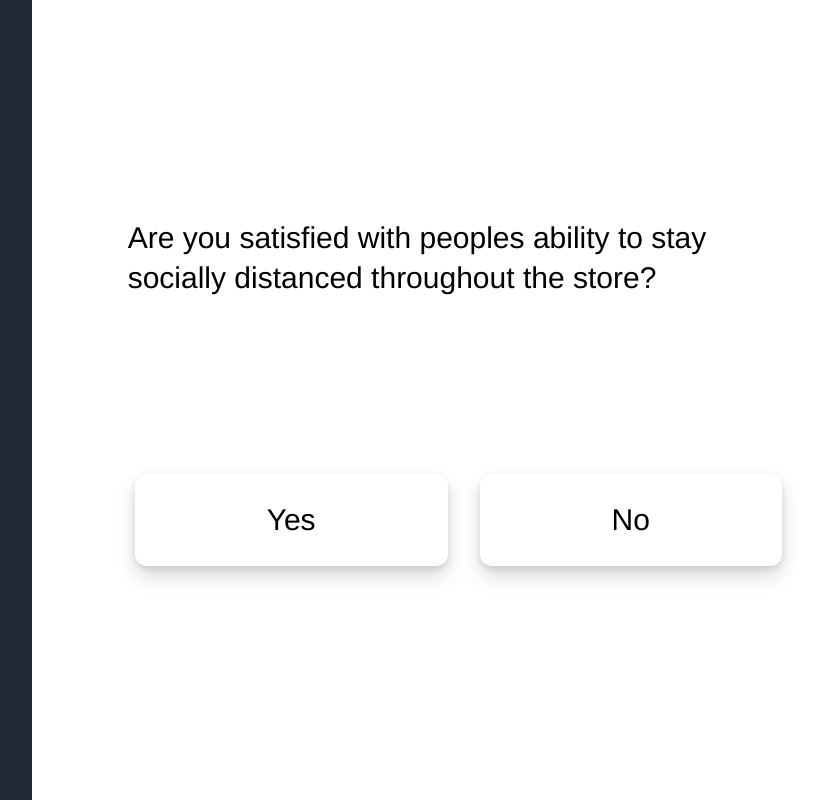
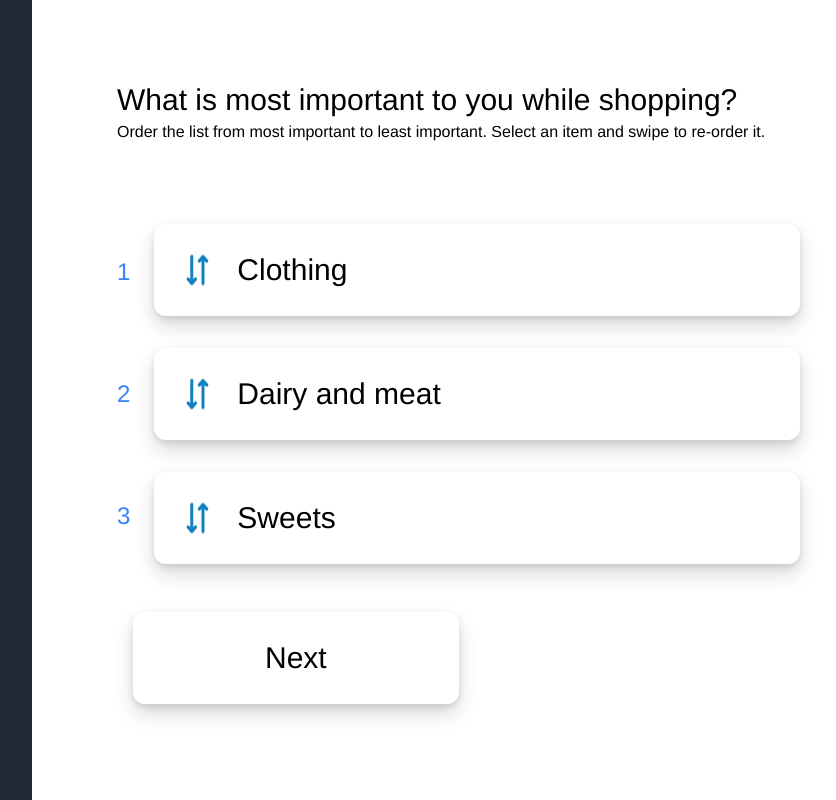
Before and after one commit to andershoegh/feedback-collection-system, a React (Create React App) app: page / in a window 1280 px wide. Shown: the whole page, without its empty margins (395-1231 px from the left). Built offline with nearby package versions, Linux system fonts and the light colour scheme.

Commit message:
Basic ranking functionality in place

```diff
--- /dev/null
+++ b/src/QuestionTypes/RankingQuestion.css
@@ -0,0 +1,45 @@
+.active-item {
+    animation: wiggle 1.8s infinite;
+}
+
+@keyframes wiggle {
+    0% {
+        transform: rotate(-0.2deg);
+    }
+    10% {
+        transform: rotate(0.4deg);
+    }
+    20% {
+        transform: rotate(-0.4deg);
+    }
+    25% {
+        transform: rotate(0.4deg);
+    }
+    30% {
+        transform: rotate(-0.4deg);
+    }
+    35% {
+        transform: rotate(0.4deg);
+    }
+    40% {
+        transform: rotate(-0.4deg);
+    }
+    50% {
+        transform: rotate(0.4deg);
+    }
+    60% {
+        transform: rotate(-0.2deg);
+    }
+    70% {
+        transform: rotate(0.2deg);
+    }
+    80% {
+        transform: rotate(-0.2deg);
+    }
+    90% {
+        transform: rotate(0.2deg);
+    }
+    100% {
+        transform: rotate(-0.2deg);
+    }
+}
--- /dev/null
+++ b/src/QuestionTypes/RankingQuestion.tsx
@@ -0,0 +1,97 @@
+import React, { useState, useEffect } from 'react';
+import './RankingQuestion.css';
+import Arrows from '../Resources/ArrowsDownUp.png';
+
+export interface RankingQuestionProps {
+    currentStep: number;
+    renderOnStep: number;
+    question: string;
+    subText: string;
+    items: string[];
+}
+
+const RankingQuestion: React.FC<RankingQuestionProps> = (props) => {
+    const { currentStep, renderOnStep, question, subText, items } = props;
+    const [activatedItem, setActivatedItem] = useState<HTMLDivElement>();
+    const [list, setList] = useState<string[]>(items);
+
+    useEffect(() => {
+        const handleKeyPress = (e: KeyboardEvent) => {
+            let index = list.findIndex((item) => item === activatedItem!.children[1].innerHTML) || -1;
+            let newList = list;
+
+            switch (e.key) {
+                case 'w':
+                    updateListOrder(newList, index, index - 1);
+                    break;
+                case 's':
+                    updateListOrder(newList, index, index + 1);
+                    break;
+            }
+
+            console.log(list);
+        };
+
+        window.addEventListener('keydown', handleKeyPress);
+
+        return () => {
+            window.removeEventListener('keydown', handleKeyPress);
+        };
+    }, [activatedItem, list, setList]);
+
+    const activateItem = (item: EventTarget) => {
+        let newItem = item as HTMLDivElement;
+        activatedItem?.classList.remove('active-item');
+        newItem.classList.add('active-item');
+        setActivatedItem(newItem);
+    };
+
+    const updateListOrder = (list: string[], oldIndex: number, newIndex: number) => {
+        if (newIndex < list.length && newIndex >= 0) {
+            let newList = list;
+            newList.splice(newIndex, 0, list.splice(oldIndex, 1)[0]);
+            setList(newList);
+        }
+    };
+
+    return (
+        <>
+            {currentStep !== renderOnStep ? null : (
+                <div className="w-4/5">
+                    <div className="text-3xl leading-10 font-medium">{question}</div>
+                    <div className="font-normal">{subText}</div>
+                    <div className="flex row-auto mt-12 w-full">
+                        <div className="flex flex-col justify-between my-16 mr-6">
+                            {list.map((item, index) => {
+                                return (
+                                    <div key={index} className="font-medium text-2xl text-blue-500">
+                                        {index + 1}
+                                    </div>
+                                );
+                            })}
+                        </div>
+                        <div className="w-full">
+                            {list.map((item) => {
+                                return (
+                                    <div
+                                        key={item}
+                                        onClick={(e) => activateItem(e.target)}
+                                        className="flex border-4 border-transparent p-6 text-3xl rounded-xl my-8 shadow-inactive w-full focus:shadow-focused focus:outline-none focus:border-4 focus:border-blue-500 focus:border-opacity-100"
+                                    >
+                                        <img src={Arrows} alt="arrows" className="mr-6" />
+                                        <span>{item}</span>
+                                    </div>
+                                );
+                            })}
+                        </div>
+                    </div>
+                    <button className="border-4 border-transparent shadow-inactive focus:shadow-focused focus:outline-none focus:border-4 focus:border-blue-500 focus:border-opacity-100 py-6 px-32 text-3xl rounded-xl m-4">
+                        Next
+                    </button>
+                </div>
+            )}
+        </>
+    );
+};
+
+export default RankingQuestion;
--- a/src/Questionnaire.tsx
+++ b/src/Questionnaire.tsx
@@ -2,6 +2,7 @@ import React, { useState } from 'react';
 import ButtonQuestion from './QuestionTypes/ButtonQuestion';
 import RankedListQuestion from './QuestionTypes/RankedListQuestion';
 import SliderQuestion from './QuestionTypes/SliderQuestion';
+import RankingQuestion from './QuestionTypes/RankingQuestion';
 
 export interface QuestionnaireProps {}
 
@@ -23,9 +24,16 @@ const Questionnaire: React.SFC<QuestionnaireProps> = () => {
 
     return (
         <div className="h-screen w-2/3 flex justify-center items-center">
+            <RankingQuestion
+                currentStep={currentStep}
+                renderOnStep={1}
+                question={'What is most important to you while shopping?'}
+                subText={'Order the list from most important to least important. Select an item and swipe to re-order it.'}
+                items={['Clothing', 'Dairy and meat', 'Sweets']}
+            />
             <ButtonQuestion
                 currentStep={currentStep}
-                renderOnStep={1}
+                renderOnStep={5}
                 question={'Are you satisfied with peoples ability to stay socially distanced throughout the store?'}
                 firstButtonText={'Yes'}
                 secondButtonText={'No'}
```
Also changed, not shown: tailwind.config.js (+12 -13 lines), src/Resources/ArrowsDownUp.png (added).
